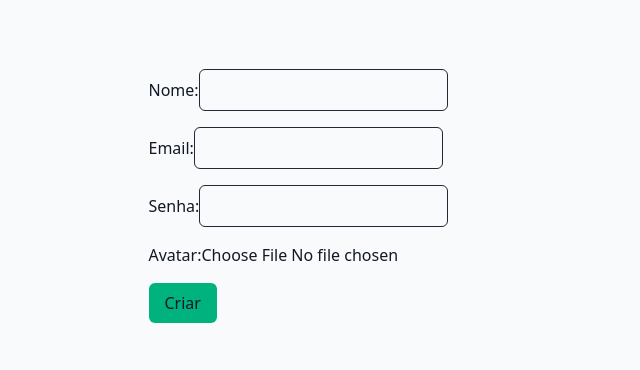
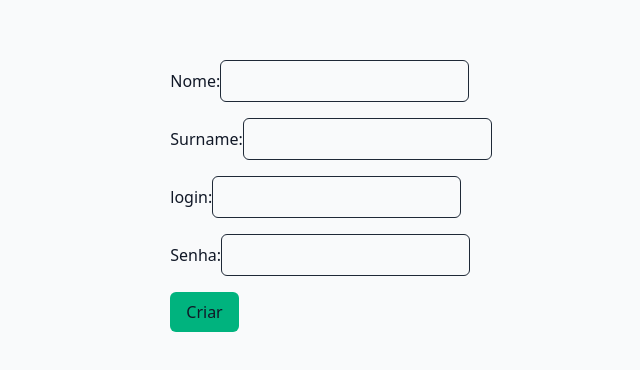
Before and after one commit to LucasPontees/template-for-my-projects, a Next.js app: page /criar-usuario in a window 1280 px wide. Shown: the part 204-574 px from the top of the page, without its empty margins (309-949 px from the left). Built offline with nearby package versions, Linux system fonts and the light colour scheme; no server answers.

Commit message:
refatoração: atualizar esquema de usuário e endpoints de API

```diff
--- a/src/app/criar-usuario/page.tsx
+++ b/src/app/criar-usuario/page.tsx
@@ -1,28 +1,30 @@
 "use client"
 
 import { useState, useRef } from "react";
-import { apiForm } from "@/http/api";
+import { api } from "@/http/api";
 import { z } from "zod";
 
 const userSchema = z.object({
-  name: z.string().min(2, "Nome obrigatório"),
-  email: z.string().email("Email inválido"),
+  name: z.string().min(3, "Nome obrigatório"),
+  surname: z.string().min(3, "Sobrenome obrigatório"),
+  login: z.string().min(3, "Login obrigatório"),
   password: z.string().min(6, "Senha deve ter pelo menos 6 caracteres"),
-  avatarUrl: z.any().optional(),
 });
 
 export default function CriarUsuarioPage() {
   const [name, setName] = useState("");
-  const [email, setEmail] = useState("");
+  const [surname, setSurname] = useState("");
+  const [login, setLogin] = useState("");
   const [password, setPassword] = useState("");
-  const [avatarUrl, setAvatarUrl] = useState<File | null>(null);
   const [errors, setErrors] = useState<{ [key: string]: string }>({});
   const formRef = useRef<HTMLFormElement>(null);
+  const [mensagem, setMensagem] = useState("");
+
 
   async function handleSubmit(event: React.FormEvent<HTMLFormElement>) {
     event.preventDefault();
     setErrors({});
-    const result = userSchema.safeParse({ name, email, password, avatarUrl });
+    const result = userSchema.safeParse({ name, surname, password, login });
     if (!result.success) {
       const fieldErrors: { [key: string]: string } = {};
       result.error.errors.forEach((err) => {
@@ -31,21 +33,21 @@ export default function CriarUsuarioPage() {
       setErrors(fieldErrors);
       return;
     }
-    const formData = new FormData();
-    formData.append("name", name);
-    formData.append("email", email);
-    formData.append("password", password);
-    if (avatarUrl) formData.append("avatarUrl", avatarUrl);
+
     try {
-      await apiForm.post("users", { body: formData });
-      alert("Usuário criado com sucesso!");
+      await api.post("auth/register", {
+        json: { name, surname, login, password },
+      });
+      setMensagem("Usuário criado com sucesso!");
       setName("");
-      setEmail("");
+      setSurname("");
+      setLogin("");
       setPassword("");
-      setAvatarUrl(null);
-      formRef.current?.reset();
+      setTimeout(() => setMensagem(""), 3000);
     } catch (error) {
-      alert("Erro ao criar usuário.");
+      setMensagem("Falha na criação do usuário!");
+      setTimeout(() => setMensagem(""), 3000);
+
     }
   }
 
@@ -65,17 +67,29 @@ export default function CriarUsuarioPage() {
           {errors.name && <div>{errors.name}</div>}
         </div>
         <div>
-          <label htmlFor="email">Email:</label>
+          <label htmlFor="surname">Surname:</label>
           <input
-            type="email"
-            id="email"
-            name="email"
-            value={email}
-            onChange={e => setEmail(e.target.value)}
+            type="text"
+            id="surname"
+            name="surname"
+            value={surname}
+            onChange={e => setSurname(e.target.value)}
             className="border border-border rounded-md p-2"
 
           />
-          {errors.email && <div>{errors.email}</div>}
+          {errors.surname && <div>{errors.surname}</div>}
+        </div>
+        <div>
+          <label htmlFor="login">login:</label>
+          <input
+            type="text"
+            id="login"
+            name="login"
+            value={login}
+            onChange={e => setLogin(e.target.value)}
+            className="border border-border rounded-md p-2"
+          />
+          {errors.login && <div>{errors.login}</div>}
         </div>
         <div>
           <label htmlFor="password">Senha:</label>
@@ -90,16 +104,13 @@ export default function CriarUsuarioPage() {
           {errors.password && <div>{errors.password}</div>}
         </div>
         <div>
-          <label htmlFor="avatarUrl">Avatar:</label>
-          <input
-            type="file"
-            id="avatarUrl"
-            name="avatarUrl"
-            accept="image/*"
-            onChange={e => setAvatarUrl(e.target.files ? e.target.files[0] : null)}
-          />
-          {errors.avatarUrl && <div>{errors.avatarUrl}</div>}
+          {mensagem && (
+            <div className="mt-2 text-center text-sm text-red-600">
+              {mensagem}
+            </div>
+          )}
         </div>
+
         <button type="submit" className="bg-primary text-text px-4 py-2 rounded-md cursor-pointer">Criar</button>
       </form>
     </div>
--- a/src/app/login/page.tsx
+++ b/src/app/login/page.tsx
@@ -86,7 +86,7 @@ export default function LoginPage() {
 
                 <p className="mt-6 text-center text-sm text-muted">
                     Não tem uma conta?{' '}
-                    <a href="#" className="text-primary hover:underline">Cadastre-se</a>
+                    <a href="/criar-usuario" className="text-primary hover:underline">Cadastre-se</a>
                 </p>
             </div>
         </div>
--- a/src/http/api.ts
+++ b/src/http/api.ts
@@ -1,16 +1,10 @@
-import ky from "ky";
-import { env } from "@/env";
+// lib/api.ts
+import ky from 'ky'
 
-export const apiForm = ky.create({
-  prefixUrl: env.NEXT_PUBLIC_API_BASE_URL,
-  credentials: "include",
-  retry: 0,
-  timeout: 30000,
-  hooks: {
-    beforeRequest: [
-      (request): void => {
-        request.headers.set("Accept", "application/json");
-      },
-    ],
+export const api = ky.create({
+  prefixUrl: process.env.NEXT_PUBLIC_API_BASE_URL,
+  headers: {
+    'Content-Type': 'application/json',
   },
-});
+  credentials: 'include', // para cookies HttpOnly
+})
```
Also changed, not shown: 1 other file (tests, documents, lock files or other folders).
